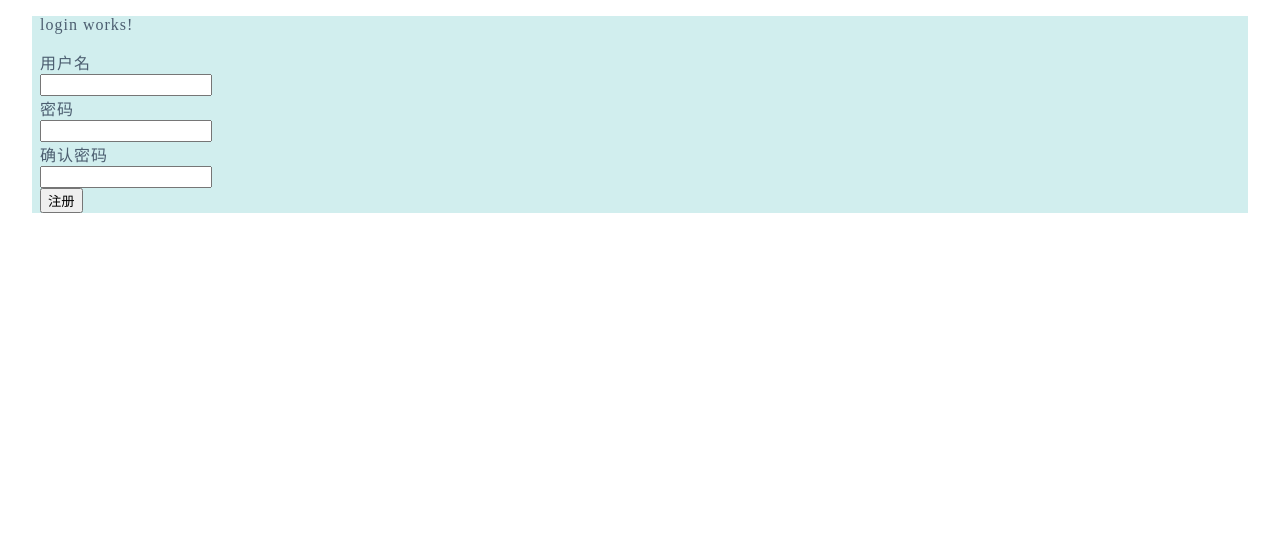
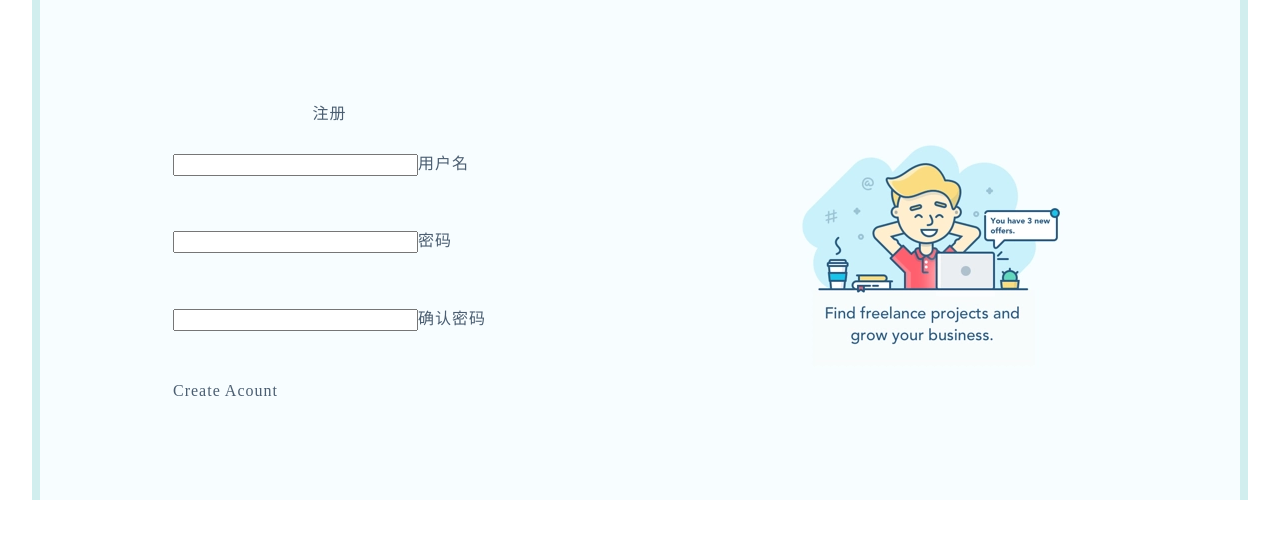
Before and after one commit to dyggod/Web-Set, an Angular app: page /login in a window 1280 px wide. Shown: the top 538 px of the page. Built offline with nearby package versions, Linux system fonts and the light colour scheme; what primeng would draw is missing.

Commit message:
修改注册页样式

```diff
--- a/src/app/app.module.ts
+++ b/src/app/app.module.ts
@@ -14,6 +14,7 @@ import { EditorModule } from 'primeng/editor';
 import { BlockUIModule } from 'primeng/blockui';
 import { PanelModule } from 'primeng/panel';
 import { ScrollPanelModule } from 'primeng/scrollpanel';
+import { InputTextModule } from 'primeng/inputtext';
 
 // 引入自定义组件
 import { PopOverComponent } from './component/pop-over/pop-over.component';
@@ -47,7 +48,8 @@ import { WriteBlogComponent } from './page/write-blog/write-blog.component';
     EditorModule,
     BlockUIModule,
     PanelModule,
-    ScrollPanelModule
+    ScrollPanelModule,
+    InputTextModule
   ],
   entryComponents: [
     AppComponent,
--- a/src/app/page/home/home.component.html
+++ b/src/app/page/home/home.component.html
@@ -31,10 +31,13 @@
         notice:
       </div>
       <div>
-        解锁所有功能需先注册
+        解锁所有功能需先注册/登录
       </div>
       <div class="to-register" [routerLink]="['/login']">
-        <p-button label="注册" ></p-button>
+        <p-button label="注册"></p-button>
+      </div>
+      <div>
+        <p-button label="登录"></p-button>
       </div>
     </div>
   </div>
--- a/src/app/page/login/login.component.html
+++ b/src/app/page/login/login.component.html
@@ -1,37 +1,48 @@
-<p>login works!</p>
-<div id="login">
+<div id="register" class="flex">
+  <div class="register-left">
     <div class="login-header">
-
+      <div>
+        注册
       </div>
-  <div class="login-main">
+    </div>
+    <div class="login-main flex">
       <div class="userName">
         <div>
-        用户名
-      </div>
-      <div>
-        <input type="text" [(ngModel)]="userName">
+          <span class="ui-float-label">
+            <input id="float-input" type="text" [(ngModel)]="userName" size="30" pInputText>
+            <label for="float-input">用户名</label>
+          </span>
         </div>
       </div>
       <div class="passWord">
         <div>
-        密码
-      </div>
-      <div>
-        <input type="password" [(ngModel)]="passWord">
+          <span class="ui-float-label">
+            <input id="float-input" type="password" [(ngModel)]="passWord" size="30" pInputText>
+            <label for="float-input">密码</label>
+          </span>
         </div>
       </div>
       <div class="confirmPassword">
         <div>
-        确认密码
-      </div>
-      <div>
-        <input type="password" [(ngModel)]="confirmPassWord">
+          <span class="ui-float-label">
+            <input id="float-input" type="password" [(ngModel)]="confirmPassWord" size="30" pInputText>
+            <label for="float-input">确认密码</label>
+          </span>
         </div>
       </div>
       <div class="submit">
-      <button (click)="register()">注册</button>
+        <div class="register-button" (click)="register()">
+          Create Acount
+        </div>
       </div>
     </div>
     <div class="login-footer">
     </div>
   </div>
+  <div class="register-right text-vertical-center">
+    <div>
+      <img src="../../../assets/img/bg/login.png" alt="">
+    </div>
+
+  </div>
+</div>
--- a/src/app/page/login/login.component.scss
+++ b/src/app/page/login/login.component.scss
@@ -0,0 +1,19 @@
+div#register{
+  justify-content: space-around;
+  background-color: #f7fdff;
+}
+div.register-left{
+  height: 500px;
+  display: flex;
+  justify-content: center;
+  align-items: center;
+  flex-direction: column;
+}
+div.login-header{
+  height: 10%;
+}
+div.login-main{
+  height: 50%;
+  flex-direction: column;
+  justify-content: space-between;
+}
```
Also changed, not shown: src/assets/img/bg/login.png (added). Lines whose indentation alone changed are shown as unchanged.
